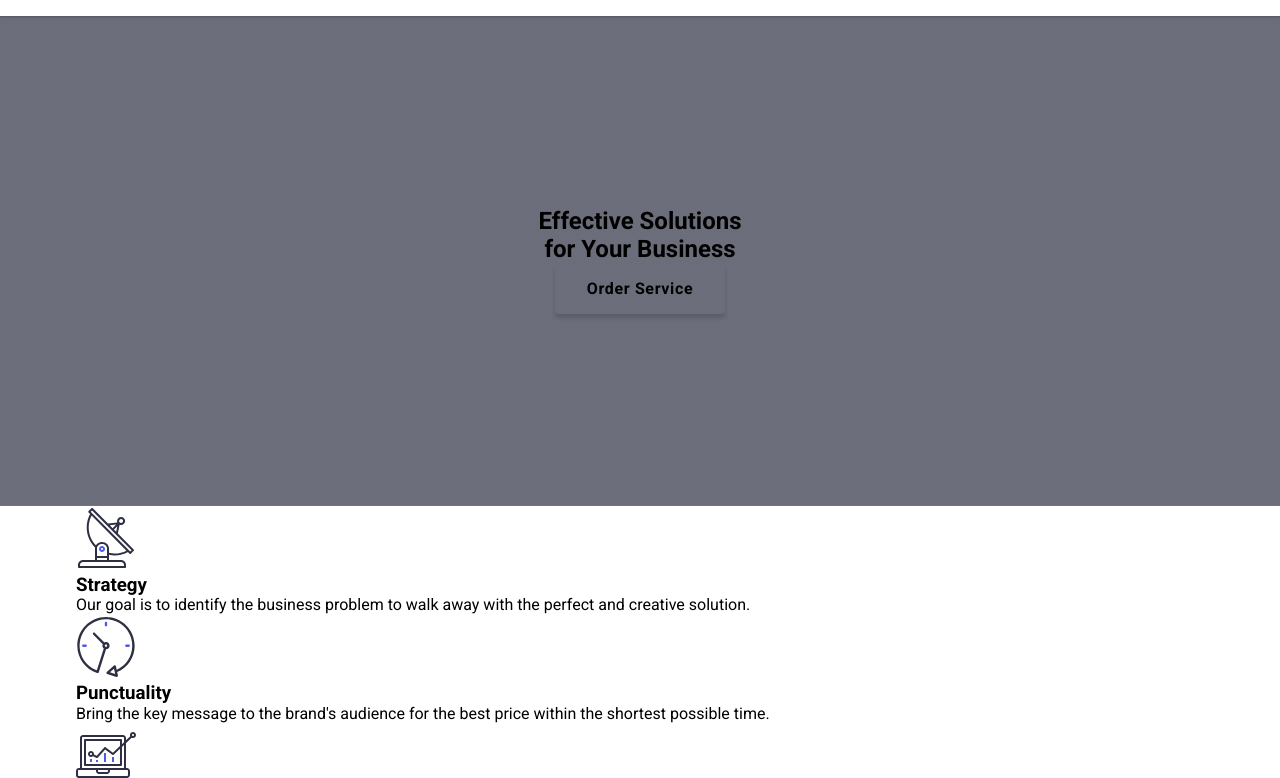
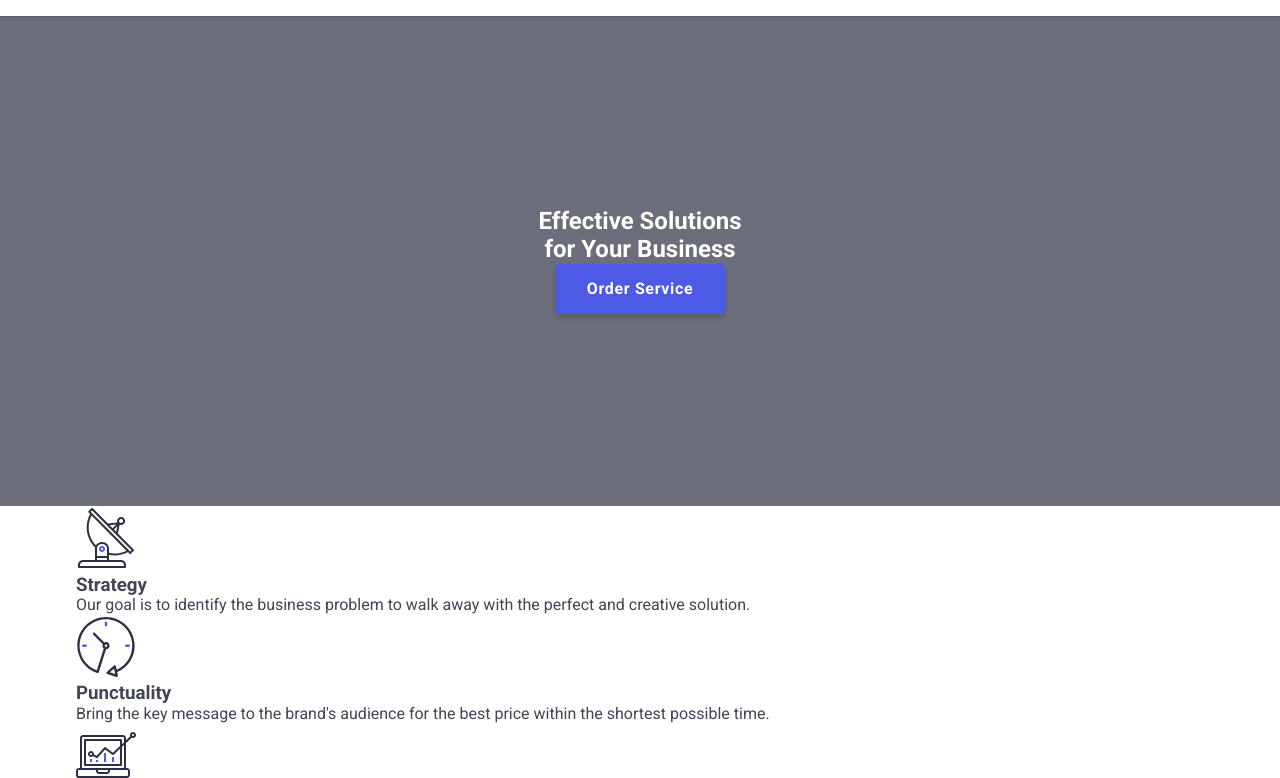
Before and after one commit to olhabahaieva/goit-markup-hw-07-sass-bem, a plain HTML site: page index.html in a window 1280 px wide. Shown: the part 74-852 px from the top of the page. Drawn offline with nearby package versions, Linux system fonts and the light colour scheme.

Commit message:
var sass are corrected

```diff
--- a/sass/components/_hero.scss
+++ b/sass/components/_hero.scss
@@ -69,9 +69,14 @@
     }
   }
 
-  .hero-title {
+
+  /*Responsive view*/
+@media screen and (max-width: 479px){
+  .hero-title{
     font-size: 56px;
     line-height: 1.07;
     color: var(--primary-background-color);
     margin-bottom: 48px;
+
   }
+}
--- a/sass/utils/_vars.scss
+++ b/sass/utils/_vars.scss
@@ -1,7 +1,14 @@
-$accent-color: #4d5ae5;
-$accent-clicked-butoon: #404bbf;
-$title-text-color: #2e2f42;
-$primary-text-color: #434455;
-$primary-background-color: #fff;
-$secondary-background-color: #f4f4fd;
-$dark-background-color: #2e2f42;
+:root {
+
+/*Text Colors*/
+--accent-color: #4d5ae5;
+--accent-clicked-butoon: #404bbf;
+--title-text-color: #2e2f42;
+--primary-text-color: #434455;
+
+/*Background colors*/
+--primary-background-color: #fff;
+--secondary-background-color: #f4f4fd;
+--dark-background-color: #2e2f42;
+
+}
```
Also changed, not shown: css/main.css, css/main.min.css, 2 other files.
